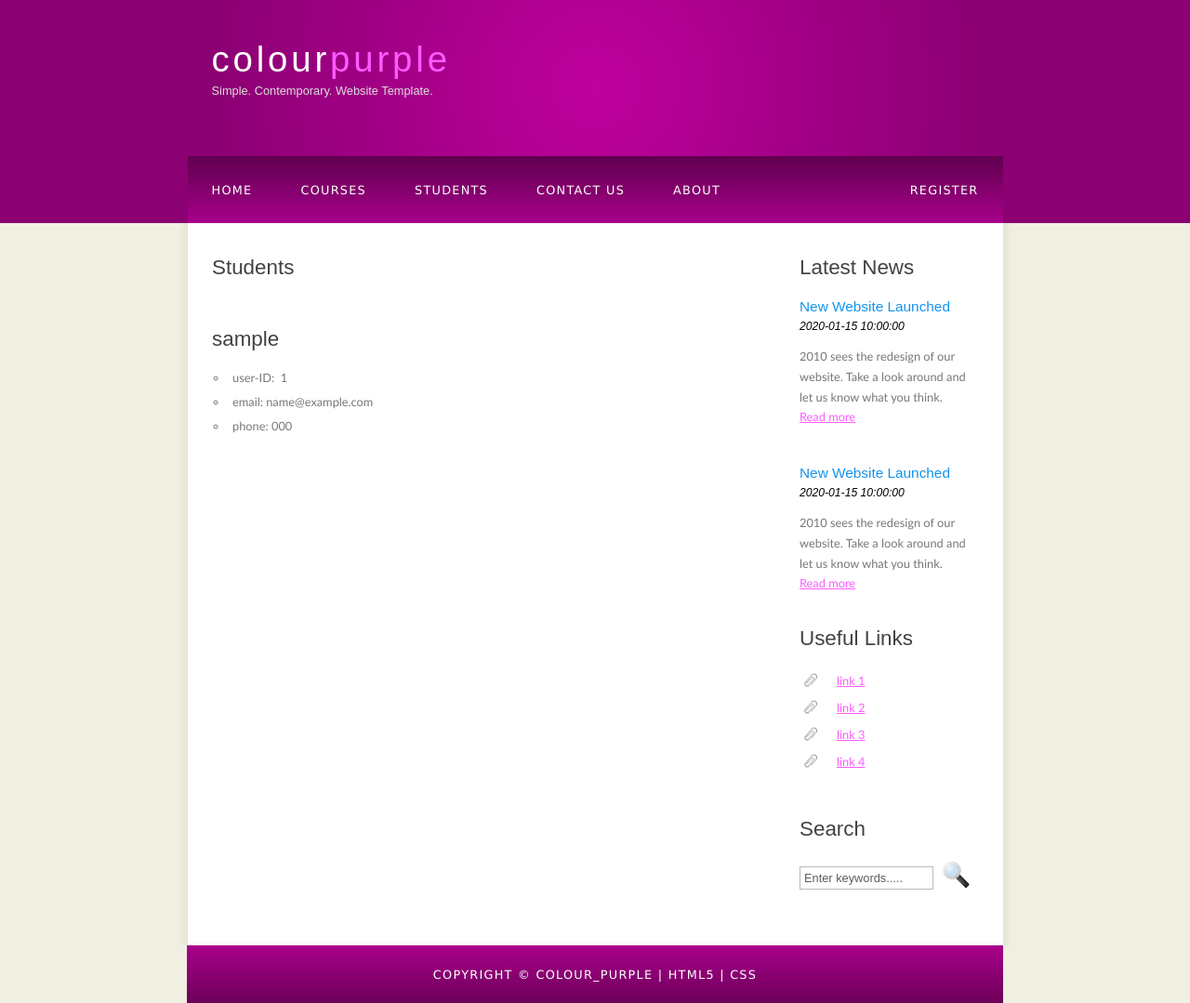
After one commit to kpomak/WSGI-Framework, a Python web app: template mainapp/templates/students_list.html in a window 1280 px wide. The commit adds this page. Shown: the whole page at 93% size. Run offline with Jinja, Linux system fonts and the light colour scheme; the template is opened without the code that fills it: most values are stand-ins (such as "Sample title", 1, 10 or a date in 2020).

Commit message:
students list

```diff
--- a/mainapp/engine.py
+++ b/mainapp/engine.py
@@ -4,13 +4,13 @@ from mainapp.models import User, Category, CourseFactory
 class Engine:
     def __init__(self):
         self.state = {
-            "users": [],
+            "users": {},
             "categories": {},
         }
 
     def create_user(self, username, email, phone):
         user = User(username=username, email=email, phone=phone)
-        self.state["users"].append(user)
+        self.state["users"][user.id] = user
         return user
 
     def create_category(self, name, category=None):
--- a/mainapp/models.py
+++ b/mainapp/models.py
@@ -2,7 +2,11 @@ from copy import deepcopy
 
 
 class User:
+    count = 0
+
     def __init__(self, username, email, phone):
+        self.id = User.count
+        User.count += 1
         self.username = username
         self.email = email
         self.phone = phone
--- a/mainapp/templates/base.html
+++ b/mainapp/templates/base.html
@@ -25,8 +25,8 @@
             <div id="menubar">
                 <ul id="menu">
                     <li><a href="/">Home</a></li>
-                    <li><a href="/courses/">Courses</a></li>
-                    <li><a href="/categories/">Categories</a></li>
+                    <li><a href="/categories/">Courses</a></li>
+                    <li><a href="/students/">Students</a></li>
                     <li><a href="/contacts/">Contact Us</a></li>
                     <li><a href="/about/">About</a></li>
                 </ul>
--- a/mainapp/templates/register.html
+++ b/mainapp/templates/register.html
@@ -1,4 +1,8 @@
 {% extends "base.html" %}
+
+{% block title %}
+Registration
+{% endblock %}
 
 {% block body %}
 <h1>Registration</h1>
--- /dev/null
+++ b/mainapp/templates/students_list.html
@@ -0,0 +1,20 @@
+{% extends "base.html" %}
+{% block title %}
+Students
+{% endblock %}
+{% block body %}
+<h1>Students</h1>
+
+<div>
+
+  <br>
+  {% for user in context.state.users.values() %}
+  <h3>{{user.username}}</h3>
+  <ul>
+    <li><span>user-ID:&nbsp;</span> {{user.id}}</li>
+    <li><span>email:&nbsp;</span>{{user.email}}</li>
+    <li><span>phone:&nbsp;</span>{{user.phone}}</li>
+  </ul>
+  {% endfor %}
+</div>
+{% endblock %}
--- a/mainapp/views.py
+++ b/mainapp/views.py
@@ -136,3 +136,8 @@ class RegisterView(TemplateView):
                     "index.html", context=request
                 )
         return super().__call__(request)
+
+
+@route("/students/")
+class CoursesListView(TemplateView):
+    template_name = "students_list.html"
```
Also changed, not shown: mainapp/templates/category_list.html (+6 -1 lines).
